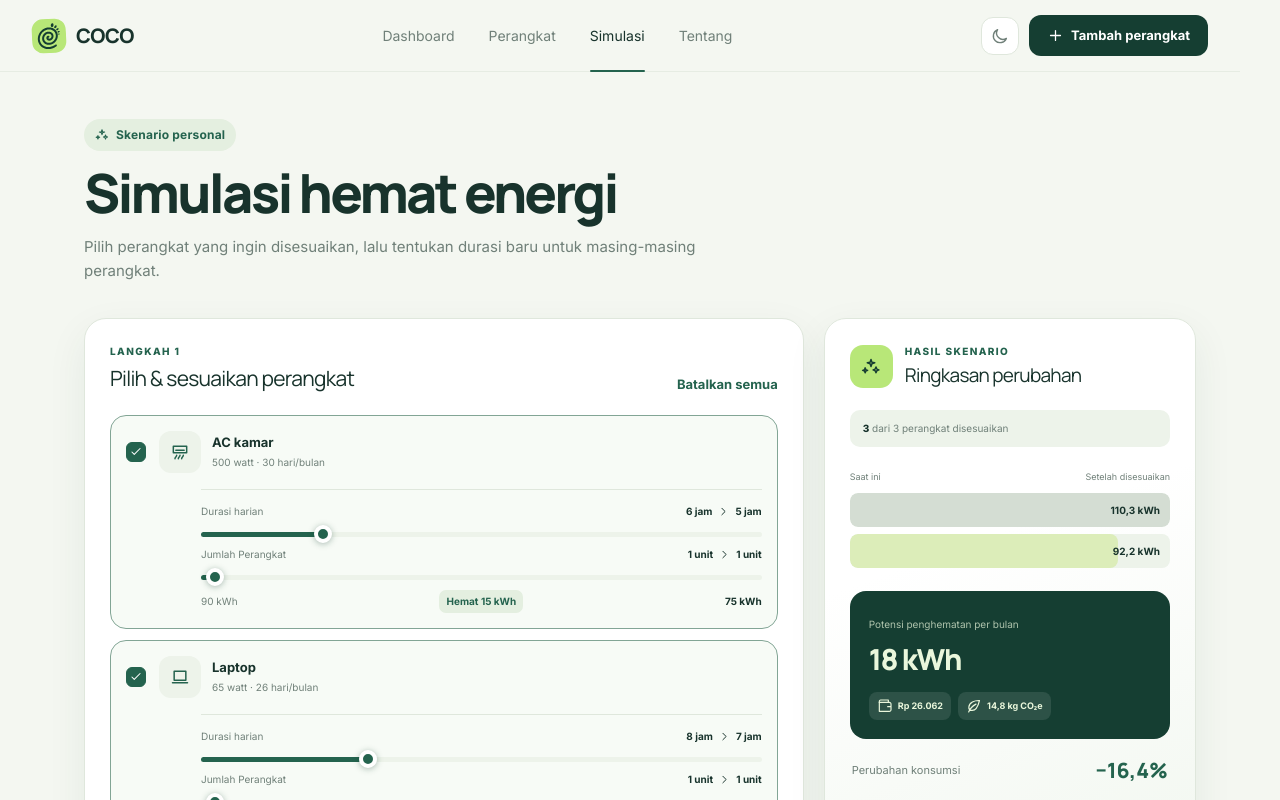
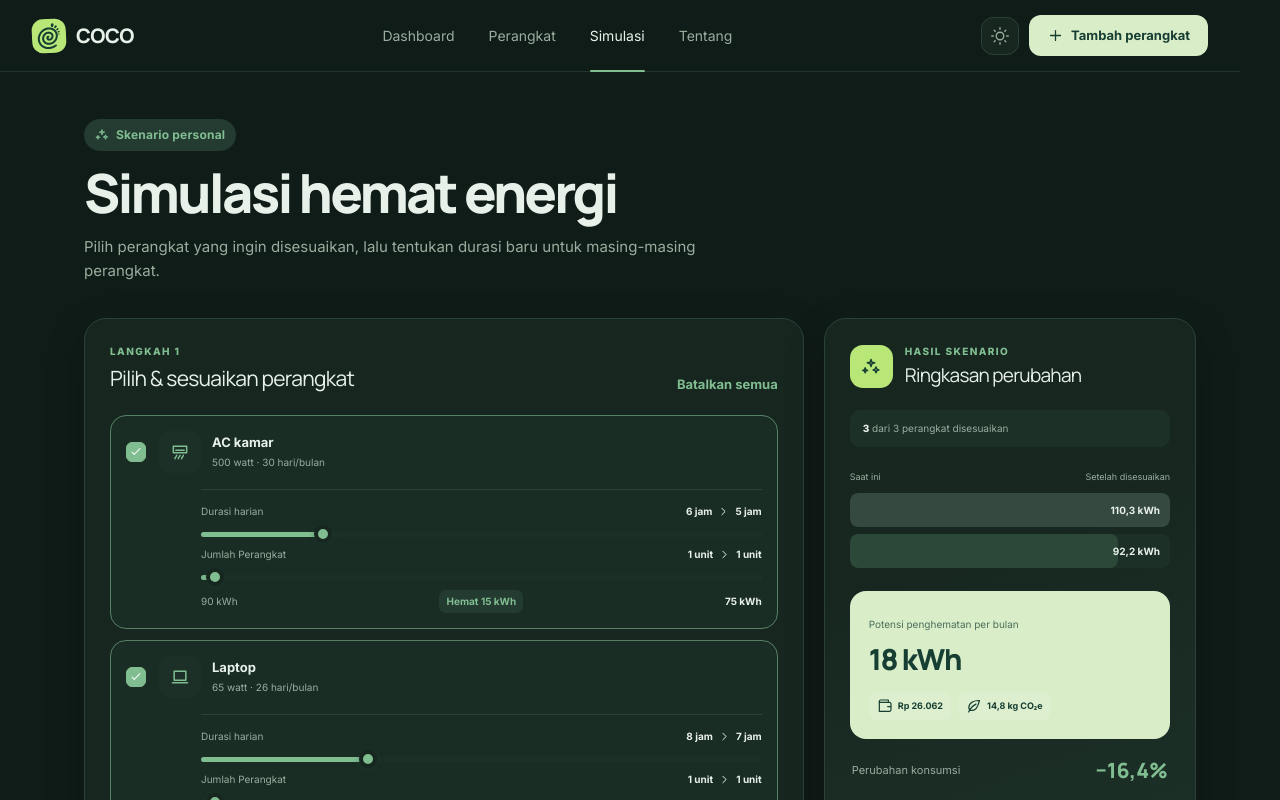
Before and after one commit to malika-zna/cocofootprint, a React (Vite) app: page /simulasi in a window 1280 px wide. Shown: the top 800 px of the page. Built offline with nearby package versions, Linux system fonts and the light colour scheme.

Commit message:
fixing dark theme initialization

```diff
--- a/src/app/routes/root.tsx
+++ b/src/app/routes/root.tsx
@@ -39,9 +39,7 @@ export default function Root() {
       return starterDevices;
     }
   });
-  const [isDark, setIsDark] = useState(
-    () => localStorage.getItem("COCO-theme") === "dark",
-  );
+  const [isDark, setIsDark] = useState(true);
 
   useEffect(() => {
     localStorage.setItem("COCO-devices", JSON.stringify(devices));
```
